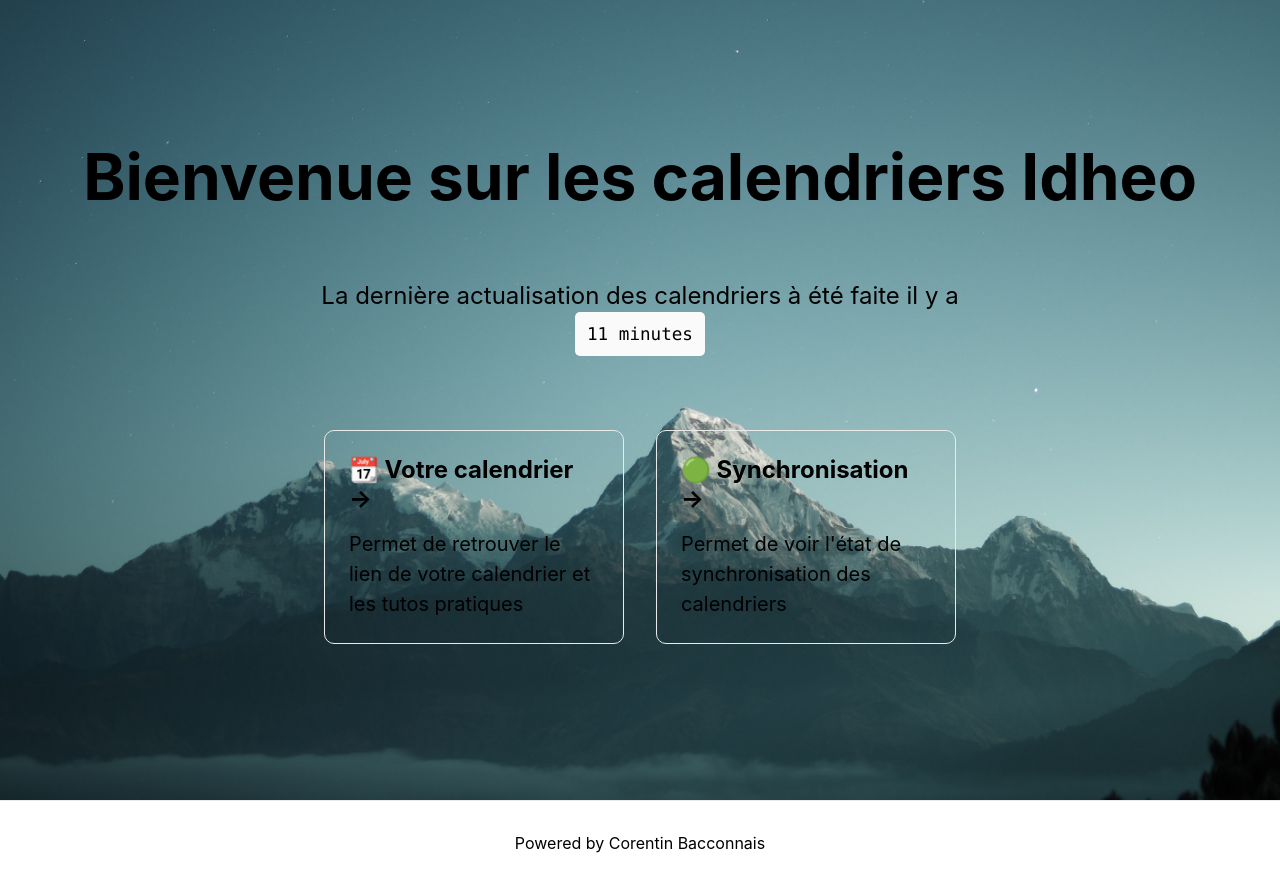
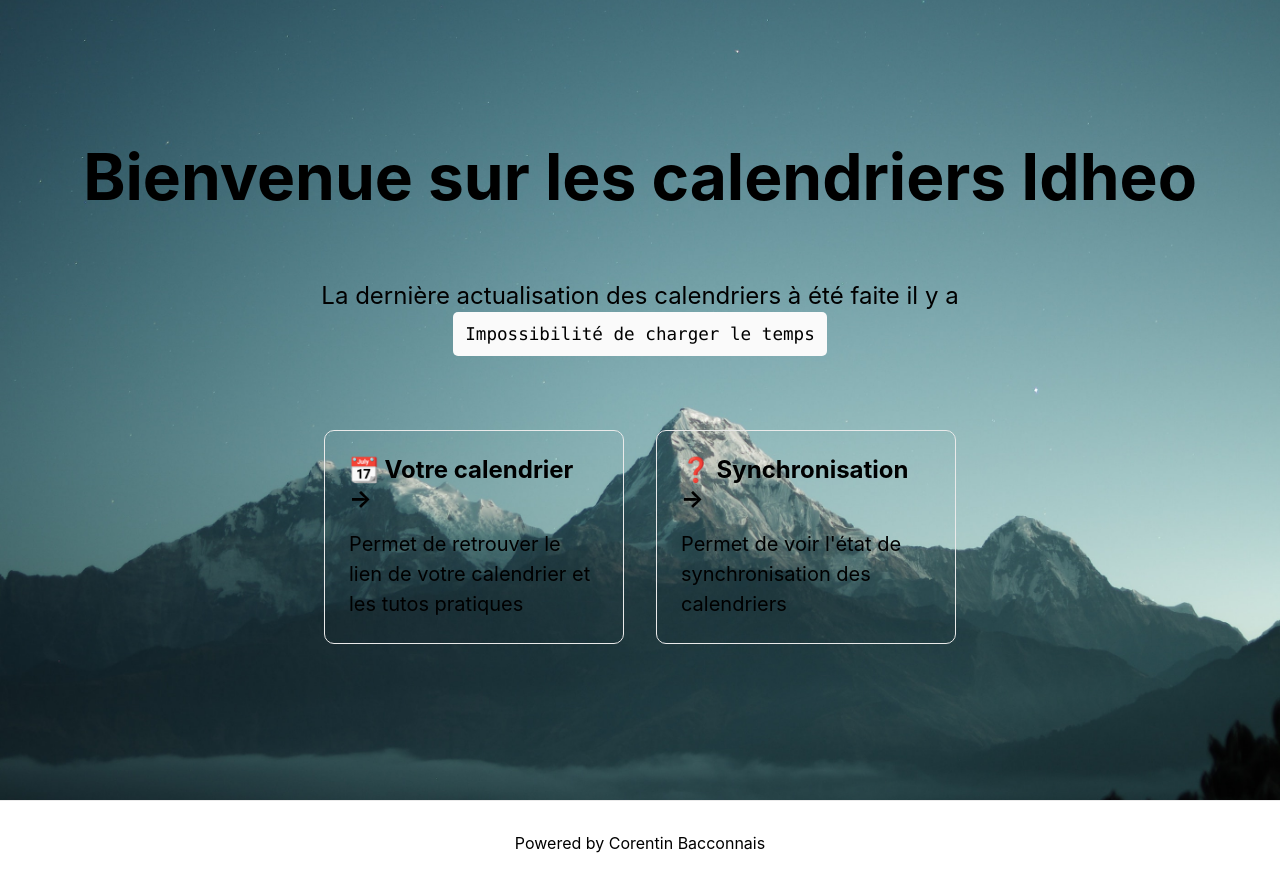
Before and after one commit to Kritune-Dev/ihna-calendar-website, a Next.js app: page / in a window 1280 px wide. Built offline with nearby package versions, Linux system fonts and the light colour scheme; no server answers.

Commit message:
✨ Add link with data

```diff
--- a/package.json
+++ b/package.json
@@ -1,6 +1,6 @@
 {
   "name": "ihna-calendar-website",
-  "version": "0.1.0",
+  "version": "0.1.2",
   "private": true,
   "scripts": {
     "dev": "next dev",
@@ -9,10 +9,12 @@
     "lint": "next lint"
   },
   "dependencies": {
+    "axios": "^0.27.2",
     "dotenv": "^16.0.1",
     "next": "12.2.5",
     "react": "18.2.0",
-    "react-dom": "18.2.0"
+    "react-dom": "18.2.0",
+    "swr": "^1.3.0"
   },
   "devDependencies": {
     "@types/node": "18.7.3",
--- a/pages/api/eta.ts
+++ b/pages/api/eta.ts
@@ -1,27 +1,23 @@
 import type { NextApiRequest, NextApiResponse } from "next";
 import * as dotenv from "dotenv";
+import Data from "../../src/types/Data";
 dotenv.config({ path: __dirname+'/.env' });
 
-type Data = {
-  dateOfLastCheck: number,
-  result : Array<{
-    groupe: string,
-    update: boolean,
-    calendarId: string,
-  }>
-}
 
 export default async function handler(req: NextApiRequest, res: NextApiResponse<Data>) {
   const response = await fetch("https://api.jsonbin.io/v3/b/62f88b89e13e6063dc79ff90", {
     method: "GET",
     headers: {
-      'X-Master-Key': process.env.XMASTERKEY as string,
+      'X-ACCESS-KEY': "$2b$10$dwGihaSolnvycANL/Cdxz.RzqbuvdESLSZrNTfNpNfDc5TAMGpnnC",
       'X-Bin-Meta': 'false',
       "Content-Type": "application/json",
     },
   })
 
   const data = await response.json() as Data
-
-  res.status(200).json(data);
-}
+  if (response.status === 200)
+  {
+    res.status(200).json(data)
+  } else {
+    res.status(500).json(data)
+}}
--- a/pages/index.tsx
+++ b/pages/index.tsx
@@ -1,12 +1,25 @@
-import type { NextPage } from 'next'
+import type { GetServerSideProps, NextPage } from 'next'
 import Head from 'next/head'
-import Image from 'next/image'
+import Link from 'next/link'
 import BackgroundImage from '../src/components/BackgroundImage'
 import Footer from '../src/components/Footer'
 import Title from '../src/components/Title'
+import useData from '../src/lib/data.hook'
+import Data from '../src/types/Data'
 import styles from '../styles/Home.module.css'
 
 const Home: NextPage = () => {
+  const { data, error } = useData()
+
+  function SyncEmoji () {
+    const dataT = data as Data
+    var emoji = "❓"
+    if (!dataT || error) {return <h2>{emoji} Synchronisation &rarr;</h2>}
+
+    dataT.result.find(r => r.update === false) ? (dataT.result.find(r => r.update === true) ? emoji = "🟠" : emoji="🔴"): emoji = "🟢"
+    return <h2>{emoji} Synchronisation &rarr;</h2>
+  }
+
   return (
     <div className={styles.container}>
       <Head>
@@ -21,15 +34,20 @@ const Home: NextPage = () => {
         <Title/>
 
         <div className={styles.grid}>
-          <a href="/calendar" className={styles.card}>
-            <h2>📆 Votre calendrier &rarr;</h2>
-            <p>Permet de retrouver le lien de votre calendrier et les tutos pratiques</p>
-          </a>
+          <Link href="/calendar">
+            <a className={styles.card}>
+              <h2>📆 Votre calendrier &rarr;</h2>
+              <p>Permet de retrouver le lien de votre calendrier et les tutos pratiques</p>
+            </a>
+          </Link>
 
-          <a href="/sync" className={styles.card}>
-            <h2>🟢 Synchronisation &rarr;</h2>
-            <p>Permet de voir l&apos;état de synchronisation des calendriers</p>
-          </a>
+          <Link href="/sync">
+            <a className={styles.card}>
+              <SyncEmoji/>
+              <p>Permet de voir l&apos;état de synchronisation des calendriers</p>
+            </a>
+          </Link>
+
         </div>
       </main>
 
--- a/src/components/Title.tsx
+++ b/src/components/Title.tsx
@@ -1,19 +1,37 @@
-import React, { Component } from 'react'
-import styles from '../../styles/Home.module.css'
+import React from "react";
+import styles from "../../styles/Home.module.css";
+import useData from "../lib/data.hook";
 
-export default class Title extends Component {
-  render() {
-    return (
-      <div>
-        <h1 className={styles.title}>
-          Bienvenue sur les calendriers Idheo
-        </h1>
+export default function Title() {
+  const { data, error } = useData()
 
-        <p className={styles.description}>
-          La dernière actualisation des calendriers à été faite il y a <br/>{' '}
-          <code className={styles.code}>11 minutes</code>
-        </p>
-      </div>
-    )
+  function Time () {
+    if (error) return <code className={styles.code}>Impossibilité de charger le temps</code>
+    if (!data) return <code className={styles.code}>Chargement</code>
+
+    const timestamp = data.dateOfLastCheck
+    const timestampNow = Date.now()
+    const diff = timestampNow - timestamp
+    const diffDays = Math.floor(diff / (1000 * 60 * 60 * 24))
+    const diffHours = Math.floor(diff / (1000 * 60 * 60))
+    const diffMinutes = Math.floor(diff / (1000 * 60))
+    const diffSeconds = Math.floor(diff / 1000)
+
+    if (diffDays > 0) return <code className={styles.code}>{diffDays} jours</code>
+    if (diffHours > 0) return <code className={styles.code}>{diffHours} heures</code>
+    if (diffMinutes > 0) return <code className={styles.code}>{diffMinutes} minutes</code>
+    if (diffSeconds > 0) return <code className={styles.code}>{diffSeconds} secondes</code>
+
+    return <code className={styles.code}>0 secondes</code>
   }
+
+  return (
+    <div>
+      <h1 className={styles.title}>Bienvenue sur les calendriers Idheo</h1>
+
+      <p className={styles.description}>
+        La dernière actualisation des calendriers à été faite il y a <br />{" "}<Time />
+      </p>
+    </div>
+  );
 }
--- /dev/null
+++ b/src/lib/data.hook.ts
@@ -0,0 +1,9 @@
+import useSWR from "swr";
+import Data from "../types/Data";
+
+const fetcher = (url: string) => fetch(url).then((res) => res.json());
+
+export default function useData() {
+  const { data , error } = useSWR("api/eta", fetcher);
+  return { data, error };
+}
--- /dev/null
+++ b/src/types/Data.ts
@@ -0,0 +1,10 @@
+export default interface Calendrier {
+  groupe: string,
+  update: boolean,
+  calendarId: string,
+}
+
+export default interface Data {
+  dateOfLastCheck: number,
+  result : Array<Calendrier>
+}
```
Also changed, not shown: pages/sync.tsx (+18 -0 lines), 2 other files (tests, documents, lock files or other folders).
